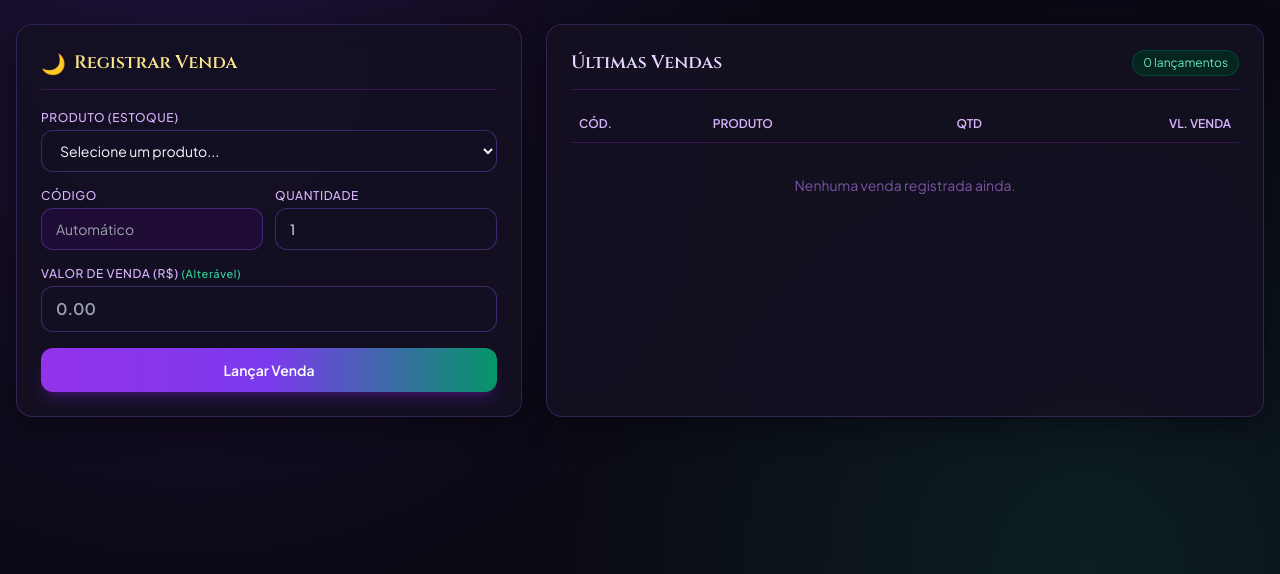
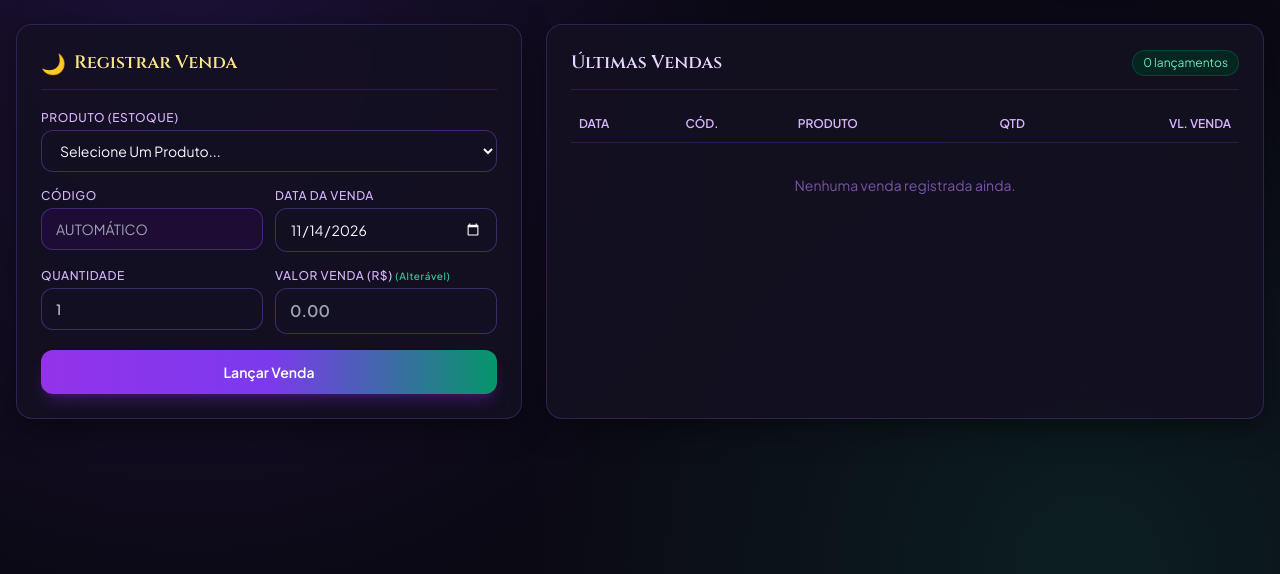
Before and after one commit to thiagonapoleao/Universo_Mistico, a FastAPI app: page / in a window 1280 px wide. Shown: the part 73-647 px from the top of the page. Run offline with FastAPI, Linux system fonts and the light colour scheme; some libraries are stand-ins or nearby versions.

Commit message:
Add files via upload

```diff
--- a/templates/index.html
+++ b/templates/index.html
@@ -27,6 +27,7 @@
             border: 1px solid rgba(139, 92, 246, 0.35);
             color: #f8fafc;
             transition: all 0.2s;
+            color-scheme: dark;
         }
         .input-mystic:focus {
             outline: none;
@@ -41,13 +42,11 @@
     <header class="border-b border-purple-900/40 bg-[#0e0b1a]/90 sticky top-0 z-30 backdrop-blur-md">
         <div class="max-w-7xl mx-auto px-4 py-3 flex items-center justify-between">
             <div class="flex items-center gap-3">
-                <!-- LOCAL DO LOGOTIPO: Salve sua imagem em static/img/logo.png -->
                 <img src="/static/img/logo.png"
                      alt="Logotipo Universo Místico"
                      onerror="this.style.display='none'; document.getElementById('fallback-logo').style.display='flex';"
                      class="h-12 w-12 object-contain rounded-lg border border-amber-400/30 p-0.5 bg-[#0b0914]">
 
-                <!-- Ícone alternativo exibido enquanto o arquivo static/img/logo.png não existir -->
                 <div id="fallback-logo" class="hidden h-12 w-12 items-center justify-center rounded-lg border border-amber-400/40 bg-purple-950/60 text-amber-300 text-2xl">
                     ✦
                 </div>
@@ -60,7 +59,7 @@
                 </div>
             </div>
 
-            <!-- Abas de Navegação (Mobile & Desktop) -->
+            <!-- Abas de Navegação -->
             <div class="flex gap-2">
                 <button onclick="switchTab('vendas')" id="tab-vendas" class="px-3.5 py-2 rounded-lg text-sm font-medium bg-purple-600 text-white shadow-lg shadow-purple-600/30 transition">
                     ✨ Vendas
@@ -87,12 +86,11 @@
                 </div>
 
                 <form action="/vendas/registrar" method="POST" class="space-y-4">
-                    <!-- Campo oculto vl_custo preenchido automaticamente ao escolher o produto -->
                     <input type="hidden" name="vl_custo" id="venda_vl_custo" value="0.00">
 
                     <div>
                         <label class="block text-xs font-medium text-purple-300 uppercase tracking-wider mb-1">Produto (Estoque)</label>
-                        <select name="produto" id="venda_produto" onchange="selecionarProdutoVenda()" required class="input-mystic w-full rounded-xl px-3.5 py-2.5 text-sm">
+                        <select name="produto" id="venda_produto" onchange="selecionarProdutoVenda()" required class="input-mystic capitalize w-full rounded-xl px-3.5 py-2.5 text-sm">
                             <option value="" disabled selected>Selecione um produto...</option>
                             {% for p in produtos %}
                             <option value="{{ p.produto }}">{{ p.produto }} (Estoque: {{ p.quantidade }})</option>
@@ -104,22 +102,30 @@
                         <div>
                             <label class="block text-xs font-medium text-purple-300 uppercase tracking-wider mb-1">Código</label>
                             <input type="text" name="codigo" id="venda_codigo" readonly required placeholder="Automático"
-                                   class="input-mystic w-full rounded-xl px-3.5 py-2.5 text-sm bg-purple-950/30 text-amber-200/90 cursor-not-allowed">
+                                   class="input-mystic uppercase w-full rounded-xl px-3.5 py-2.5 text-sm bg-purple-950/30 text-amber-200/90 cursor-not-allowed">
                         </div>
 
+                        <div>
+                            <label class="block text-xs font-medium text-purple-300 uppercase tracking-wider mb-1">Data da Venda</label>
+                            <input type="date" name="data_venda" id="venda_data" value="{{ data_hoje }}" required
+                                   class="input-mystic w-full rounded-xl px-3.5 py-2.5 text-sm">
+                        </div>
+                    </div>
+
+                    <div class="grid grid-cols-2 gap-3">
                         <div>
                             <label class="block text-xs font-medium text-purple-300 uppercase tracking-wider mb-1">Quantidade</label>
                             <input type="number" name="quantidade" id="venda_quantidade" value="1" min="1" required
                                    class="input-mystic w-full rounded-xl px-3.5 py-2.5 text-sm">
                         </div>
-                    </div>
 
-                    <div>
-                        <label class="block text-xs font-medium text-purple-300 uppercase tracking-wider mb-1">
-                            Valor de Venda (R$) <span class="text-[11px] text-emerald-400 normal-case">(Alterável)</span>
-                        </label>
-                        <input type="number" step="0.01" name="vl_venda" id="venda_vl_venda" required placeholder="0.00"
-                               class="input-mystic w-full rounded-xl px-3.5 py-2.5 text-base font-semibold text-emerald-300">
+                        <div>
+                            <label class="block text-xs font-medium text-purple-300 uppercase tracking-wider mb-1">
+                                Valor Venda (R$) <span class="text-[10px] text-emerald-400 normal-case">(Alterável)</span>
+                            </label>
+                            <input type="number" step="0.01" name="vl_venda" id="venda_vl_venda" required placeholder="0.00"
+                                   class="input-mystic w-full rounded-xl px-3.5 py-2.5 text-base font-semibold text-emerald-300">
+                        </div>
                     </div>
 
                     <button type="submit" class="w-full py-3 px-4 rounded-xl font-semibold text-sm text-white bg-gradient-to-r from-purple-600 via-violet-600 to-emerald-600 hover:opacity-95 shadow-lg shadow-purple-700/30 transition transform active:scale-[0.99]">
@@ -141,6 +147,7 @@
                     <table class="w-full text-left border-collapse">
                         <thead>
                             <tr class="border-b border-purple-800/40 text-xs text-purple-300 uppercase">
+                                <th class="py-2.5 px-2">Data</th>
                                 <th class="py-2.5 px-2">Cód.</th>
                                 <th class="py-2.5 px-2">Produto</th>
                                 <th class="py-2.5 px-2 text-center">Qtd</th>
@@ -150,14 +157,17 @@
                         <tbody class="divide-y divide-purple-900/30 text-sm">
                             {% for v in vendas %}
                             <tr class="hover:bg-purple-900/20 transition">
+                                <td class="py-3 px-2 text-xs text-purple-300/80">
+                                    {{ v.data_venda.strftime('%d/%m/%Y') if v.data_venda else '-' }}
+                                </td>
                                 <td class="py-3 px-2 font-mono text-xs text-amber-300/80">{{ v.codigo }}</td>
-                                <td class="py-3 px-2 font-medium text-slate-200">{{ v.produto }}</td>
+                                <td class="py-3 px-2 font-medium text-slate-200 capitalize">{{ v.produto }}</td>
                                 <td class="py-3 px-2 text-center">{{ v.quantidade }}</td>
                                 <td class="py-3 px-2 text-right font-semibold text-emerald-400">R$ {{ "%.2f"|format(v.vl_venda) }}</td>
                             </tr>
                             {% else %}
                             <tr>
-                                <td colspan="4" class="py-8 text-center text-purple-400/60 text-sm">Nenhuma venda registrada ainda.</td>
+                                <td colspan="5" class="py-8 text-center text-purple-400/60 text-sm">Nenhuma venda registrada ainda.</td>
                             </tr>
                             {% endfor %}
                         </tbody>
@@ -190,7 +200,7 @@
                         <div>
                             <label class="block text-xs font-medium text-purple-300 uppercase tracking-wider mb-1">Código</label>
                             <input type="text" name="codigo" id="est_codigo" required placeholder="EX: FAD-01"
-                                   class="input-mystic w-full rounded-xl px-3.5 py-2.5 text-sm">
+                                   class="input-mystic uppercase w-full rounded-xl px-3.5 py-2.5 text-sm">
                         </div>
                         <div>
                             <label class="block text-xs font-medium text-purple-300 uppercase tracking-wider mb-1">Quantidade</label>
@@ -201,8 +211,8 @@
 
                     <div>
                         <label class="block text-xs font-medium text-purple-300 uppercase tracking-wider mb-1">Produto</label>
-                        <input type="text" name="produto" id="est_produto" required placeholder="Nome do produto"
-                               class="input-mystic w-full rounded-xl px-3.5 py-2.5 text-sm">
+                        <input type="text" name="produto" id="est_produto" oninput="capitalizarPrimeiraLetra(this)" required placeholder="Nome Do Produto"
+                               class="input-mystic capitalize w-full rounded-xl px-3.5 py-2.5 text-sm">
                     </div>
 
                     <div class="grid grid-cols-2 gap-3">
@@ -252,7 +262,7 @@
                             {% for p in produtos %}
                             <tr class="hover:bg-purple-900/20 transition">
                                 <td class="py-3 px-2 font-mono text-xs text-amber-300">{{ p.codigo }}</td>
-                                <td class="py-3 px-2 font-medium text-slate-200">{{ p.produto }}</td>
+                                <td class="py-3 px-2 font-medium text-slate-200 capitalize">{{ p.produto }}</td>
                                 <td class="py-3 px-2 text-center">
                                     <span class="px-2 py-0.5 rounded-md text-xs font-semibold {{ 'bg-rose-950 text-rose-300 border border-rose-700/40' if p.quantidade <= 2 else 'bg-purple-950 text-purple-200' }}">
                                         {{ p.quantidade }}
@@ -291,6 +301,25 @@
     <!-- SCRIPTS DE AUTOMAÇÃO -->
     <script>
         const catalogoProdutos = {{ produtos_json | tojson }};
+
+        // Preenche a data atual no dispositivo caso o navegador precise ajustar fuso horário local
+        document.addEventListener("DOMContentLoaded", () => {
+            const campoData = document.getElementById('venda_data');
+            if (campoData) {
+                const hoje = new Date();
+                const ano = hoje.getFullYear();
+                const mes = String(hoje.getMonth() + 1).padStart(2, '0');
+                const dia = String(hoje.getDate()).padStart(2, '0');
+                campoData.value = `${ano}-${mes}-${dia}`;
+            }
+        });
+
+        // Força primeira letra maiúscula durante a digitação
+        function capitalizarPrimeiraLetra(input) {
+            const pos = input.selectionStart;
+            input.value = input.value.replace(/\b\w/g, char => char.toUpperCase());
+            input.setSelectionRange(pos, pos);
+        }
 
         function switchTab(tab) {
             const secVendas = document.getElementById('sec-vendas');
```
